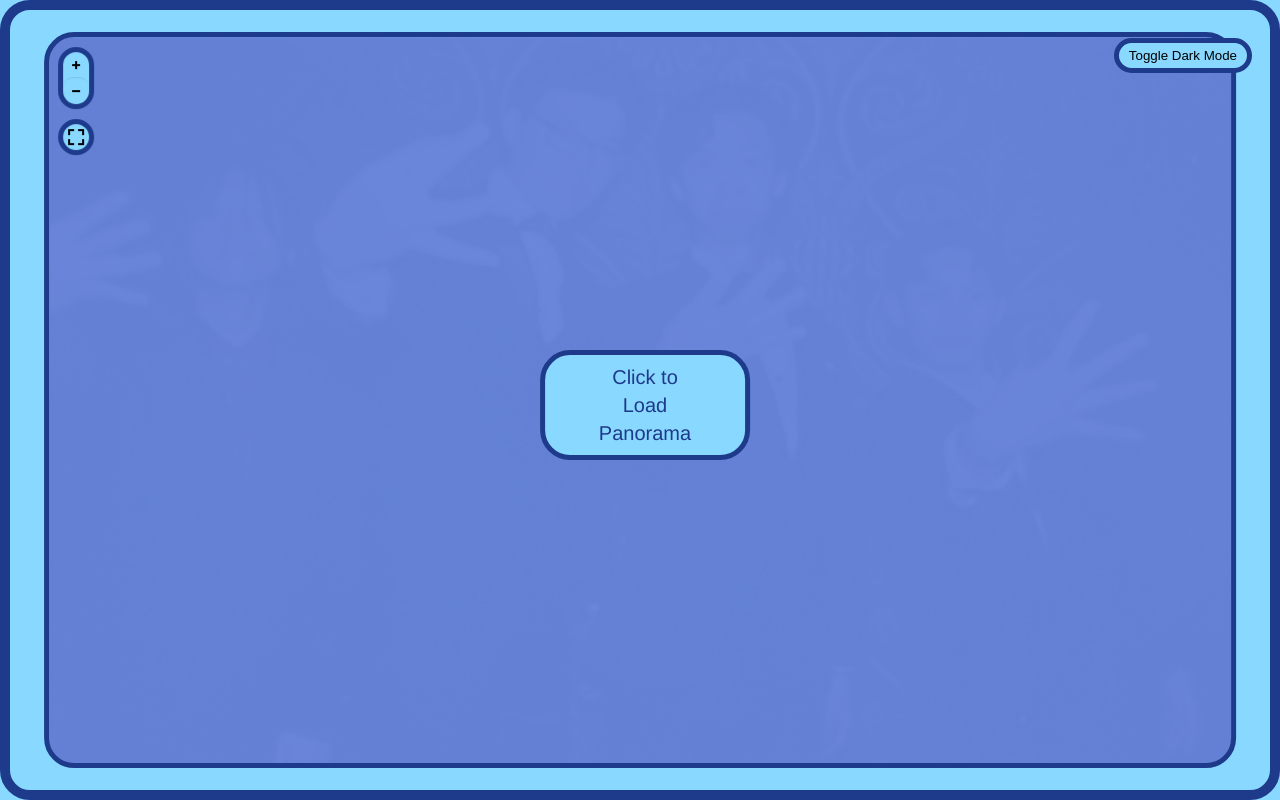
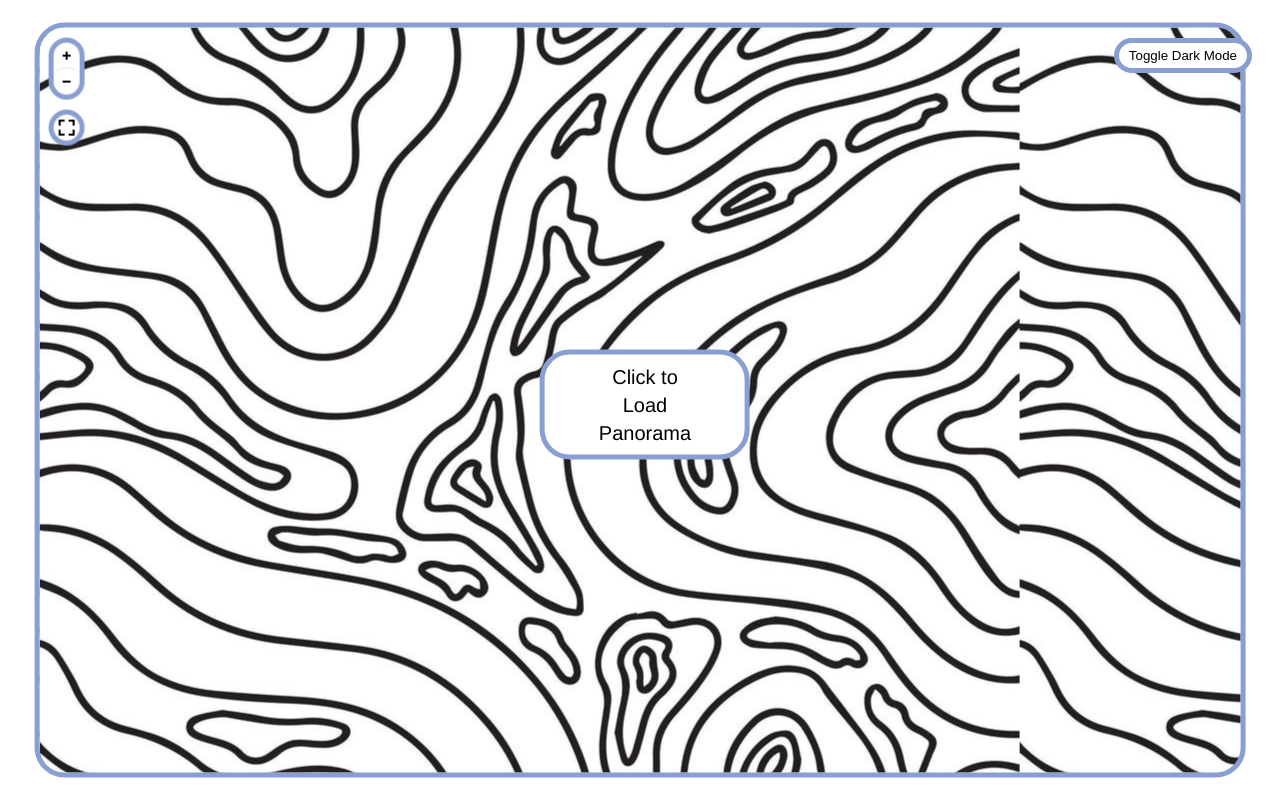
Before and after one commit to AlexBurns2/ComputingVirtualTour, a website: page index.html in a window 1280 px wide. Drawn offline with Linux system fonts and the light colour scheme.

Commit message:
more professional

```diff
--- a/pannellum.css
+++ b/pannellum.css
@@ -1,15 +1,11 @@
 /* Pannellum 2.5.6, https://github.com/mpetroff/pannellum */
 :root {
     /* Light Theme */
- --bgcolorlight: #89d8ff;       /* Soft light blue background */
-    --bordercolorlight: #1E3A8A;   /* Clean white borders */
-    --fontcolorlight: #1E3A8A;   /* Same blue for text */
+ --bgcolorlight: #ffffff;
+    --bordercolorlight: #899ed1;
+    --fontcolorlight: #000000;
 }
 
-html{
-  border: 10px solid var(--bordercolorlight);
-  border-radius: 30px;
-}
 
 
 body {
@@ -45,8 +41,8 @@ body {
     width: 100%;
     height: 100%;
     font-family: Helvetica,"Nimbus Sans L","Liberation Sans",Arial,sans-serif;
-    background: url('images/fantastic2.png') repeat;
-    background-size: 100% 100%;
+    background: url('images/topo2.jpg') repeat;
+    background-size: 980px 980px;
     -webkit-user-select: none;
     -khtml-user-select: none;
     -moz-user-select: none;
@@ -140,7 +136,7 @@ body {
 
 .pnlm-zoom-controls {
     width: 26px;
-    height: 52px
+    height: 52px;
 }
 
 .pnlm-zoom-in {
@@ -148,7 +144,7 @@ body {
     height: 50%;
     position: absolute;
     top: 0;
-    border-radius: 10px
+    border-radius: 10px;
 }
 
 .pnlm-zoom-out {
--- a/pannellumdark.css
+++ b/pannellumdark.css
@@ -1,7 +1,7 @@
 /* Pannellum 2.5.6, https://github.com/mpetroff/pannellum */
 :root {
     --bgcolorlight: #181818;
-    --bordercolorlight: #4e5255;
+    --bordercolorlight: #2c15b3;
     --fontcolorlight: #dfdfdf;
     --bgcolordark: #7e7e7e;
     --bordercolordark: #668586;
@@ -27,7 +27,7 @@ body {
     border-style: solid;
       border-width: 5px;
               border-color:var(--bordercolorlight);
-          border-radius: 10px;
+          border-radius: 30px;
   margin: 0;
   position: absolute;
   top: 50%;
@@ -40,8 +40,8 @@ body {
     width: 100%;
     height: 100%;
     font-family: Helvetica,"Nimbus Sans L","Liberation Sans",Arial,sans-serif;
-    background: var(--bgcolorlight) url('images/fantastic2.png') repeat;
-    background-size: 100% 100%;
+    background: url('images/topo4.png') repeat;
+    background-size: 1024px 1024px;
     -webkit-user-select: none;
     -khtml-user-select: none;
     -moz-user-select: none;
@@ -52,6 +52,7 @@ body {
     line-height: 1.4;
     contain: content
 }
+
 
 .pnlm-container * {
     box-sizing: content-box
@@ -111,11 +112,11 @@ body {
 
 .pnlm-controls {
     margin-top: 10px;
-        margin-left: 5px;
+    margin-left: 5px;
     background-color: var(--bgcolorlight);
     border: 5px solid;
     border-color: var(--bordercolorlight);
-    border-radius: 10px;
+    border-radius: 30px;
     cursor: pointer;
     z-index: 2;
     -webkit-transform: translateZ(9999px);
@@ -136,6 +137,7 @@ body {
 .pnlm-zoom-controls {
     width: 26px;
     height: 52px;
+    background-color: #bdbdbd;
     color: #fff
 }
 
@@ -195,9 +197,9 @@ body {
     position: absolute;
     bottom: 4px;
     background-color: rgba(0,0,0,0.7);
-    border-radius: 0 3px 3px 0;
+    border-radius: 30px;
     padding-right: 10px;
-    color: #fff;
+    color: var(--fontcolorlight);
     text-align: left;
     display: none;
     z-index: 2;
@@ -219,7 +221,6 @@ body {
     display: table;
     padding-left: 5px
 }
-
 .pnlm-load-box {
     position: absolute;
     top: 50%;
@@ -228,20 +229,18 @@ body {
     height: 150px;
     margin: -75px 0 0 -100px;
     background-color: var(--bgcolorlight);
-    border-radius: 3px;
+    border-radius: 30px;
     text-align: center;
     font-size: 20px;
     display: none;
-    color: #fff;
-             border-style: solid;
+    color: var(--fontcolorlight);
+                 border-style: solid;
       border-width: 5px;
         border-color:var(--bordercolorlight);
-          border-radius: 10px;
 }
 
 .pnlm-load-box p {
     margin: 20px 0
-
 }
 
 .pnlm-lbox {
@@ -265,9 +264,10 @@ body {
     -webkit-animation-timing-function: linear;
     height: 10px;
     width: 10px;
-    background-color: #fff;
+    background-color: var(--fontcolorlight);
     position: relative
 }
+
 
 @keyframes pnlm-mv {
     from {
@@ -327,7 +327,7 @@ body {
      border-style: solid;
       border-width: 5px;
         border-color:var(--bordercolorlight);
-          border-radius: 10px;
+          border-radius: 30px;
     position: absolute;
     top: 50%;
     left: 50%;
@@ -335,7 +335,6 @@ body {
     height: 100px;
     margin: -50px 0 0 -100px;
     background-color: var(--bgcolorlight);
-    border-radius: 3px;
     text-align: center;
     font-size: 20px;
     display: table;
@@ -344,7 +343,7 @@ body {
 }
 
 .pnlm-load-button:hover {
-    background-color: var(--bordercolordark);
+    background-color: var(--bgcolorlight);
 }
 
 .pnlm-load-button p {
@@ -361,10 +360,10 @@ body {
     height: 150px;
     margin: -75px 0 0 -100px;
     background-color: #000;
-    border-radius: 3px;
+    border-radius: 30px;
     display: table;
     text-align: center;
-    color: #fff;
+    color: var(--fontcolorlight);
     table-layout: fixed
 }
 
```
Also changed, not shown: images/topo2.jpg (added), images/topo3.jpg (added), images/topo5.jpg (added), images/topo6.jpg (added), 1 other file.
